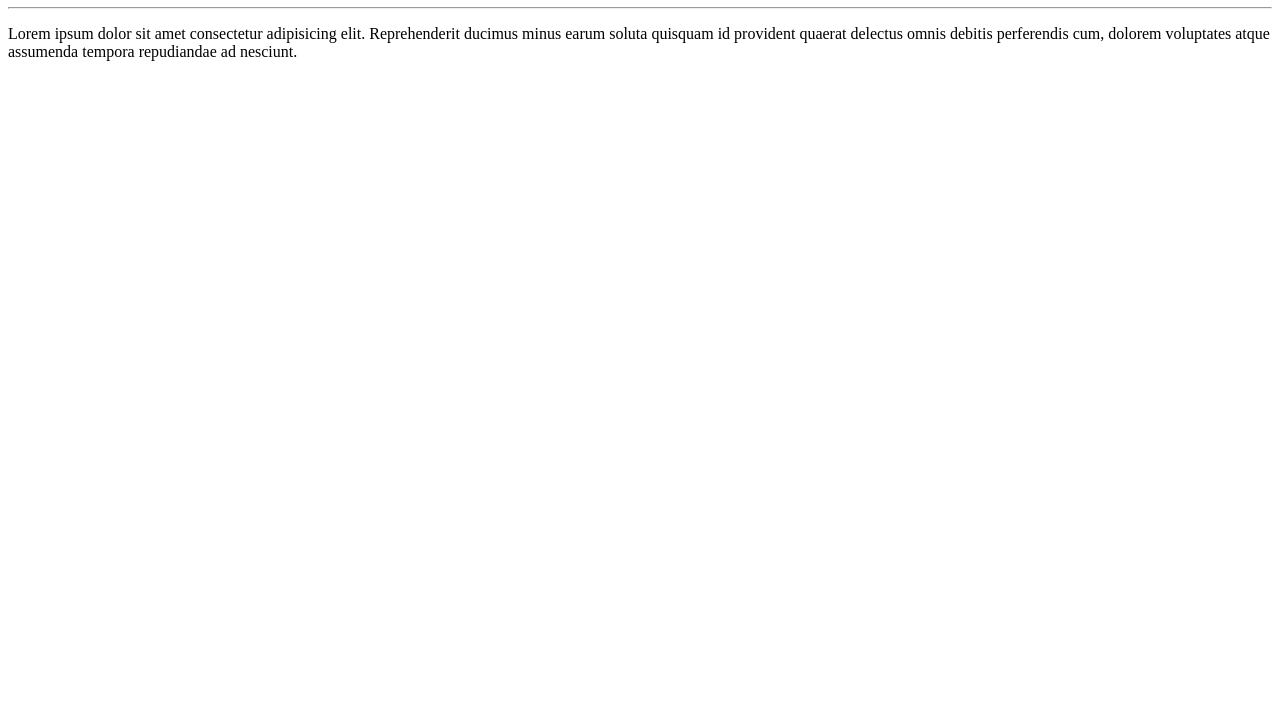
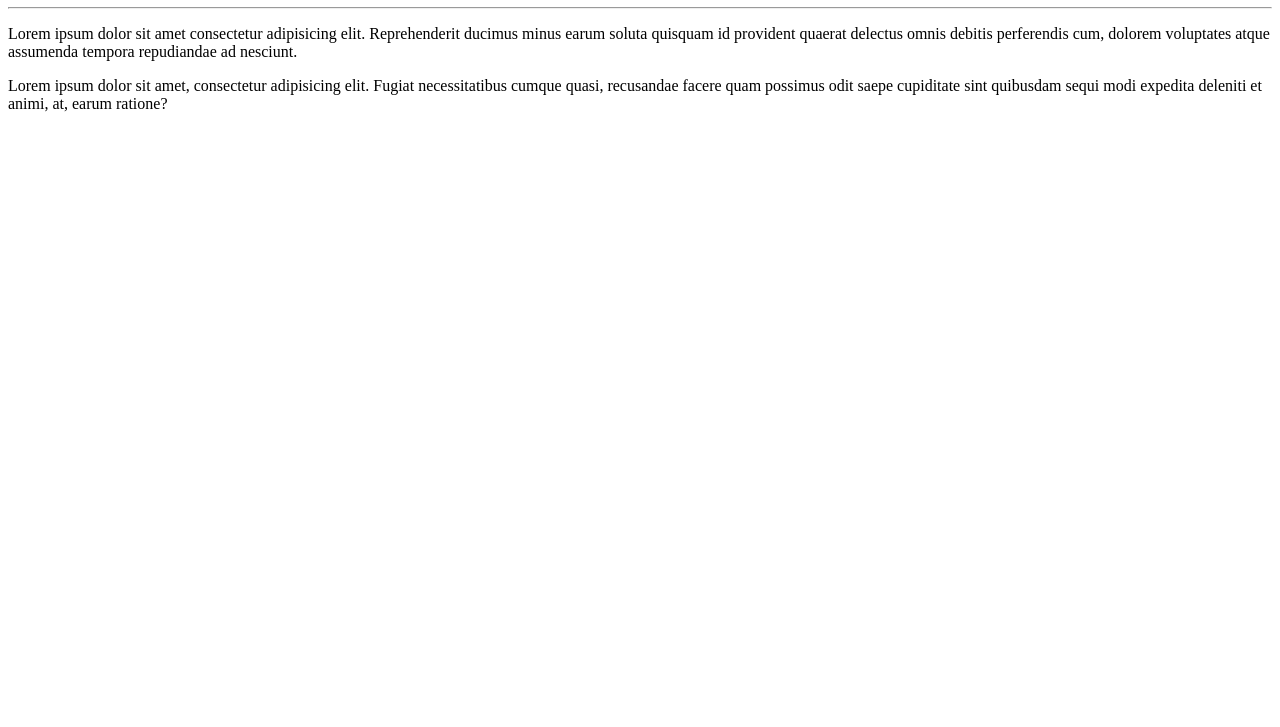
Before and after one commit to Saandronunes/ProjetoCursoemVideo, a plain HTML site: page site-exemplo/index.html in a window 1280 px wide. Shown: the part 73-800 px from the top of the page. Drawn offline with Linux system fonts and the light colour scheme.

Commit message:
Adicionei um paragrafo

```diff
--- a/site-exemplo/index.html
+++ b/site-exemplo/index.html
@@ -9,5 +9,6 @@
     <h1>Olá, mundo!</h1>
     <hr>
     <p>Lorem ipsum dolor sit amet consectetur adipisicing elit. Reprehenderit ducimus minus earum soluta quisquam id provident quaerat delectus omnis debitis perferendis cum, dolorem voluptates atque assumenda tempora repudiandae ad nesciunt.</p>
+    <p>Lorem ipsum dolor sit amet, consectetur adipisicing elit. Fugiat necessitatibus cumque quasi, recusandae facere quam possimus odit saepe cupiditate sint quibusdam sequi modi expedita deleniti et animi, at, earum ratione?</p>
 </body>
 </html>
```
